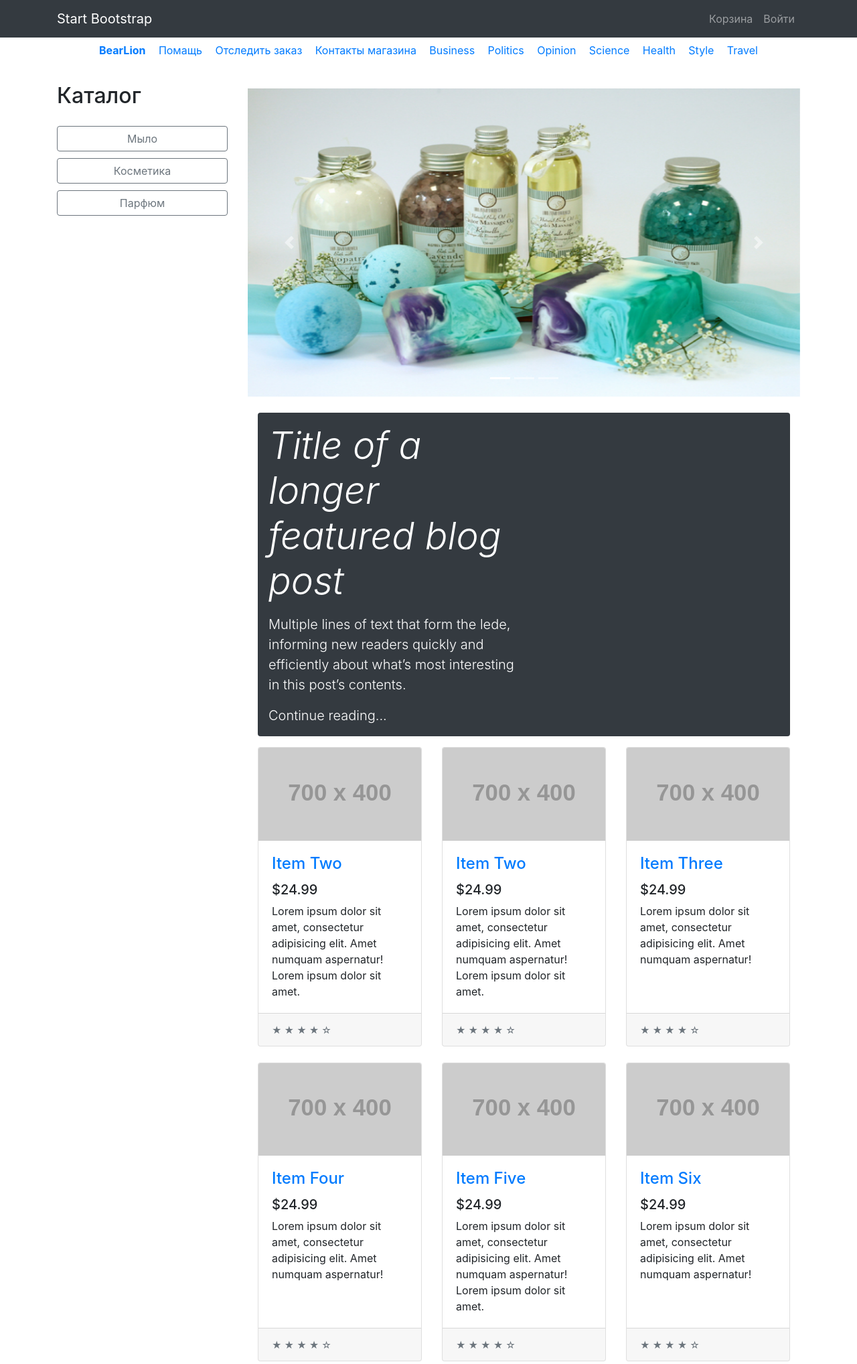
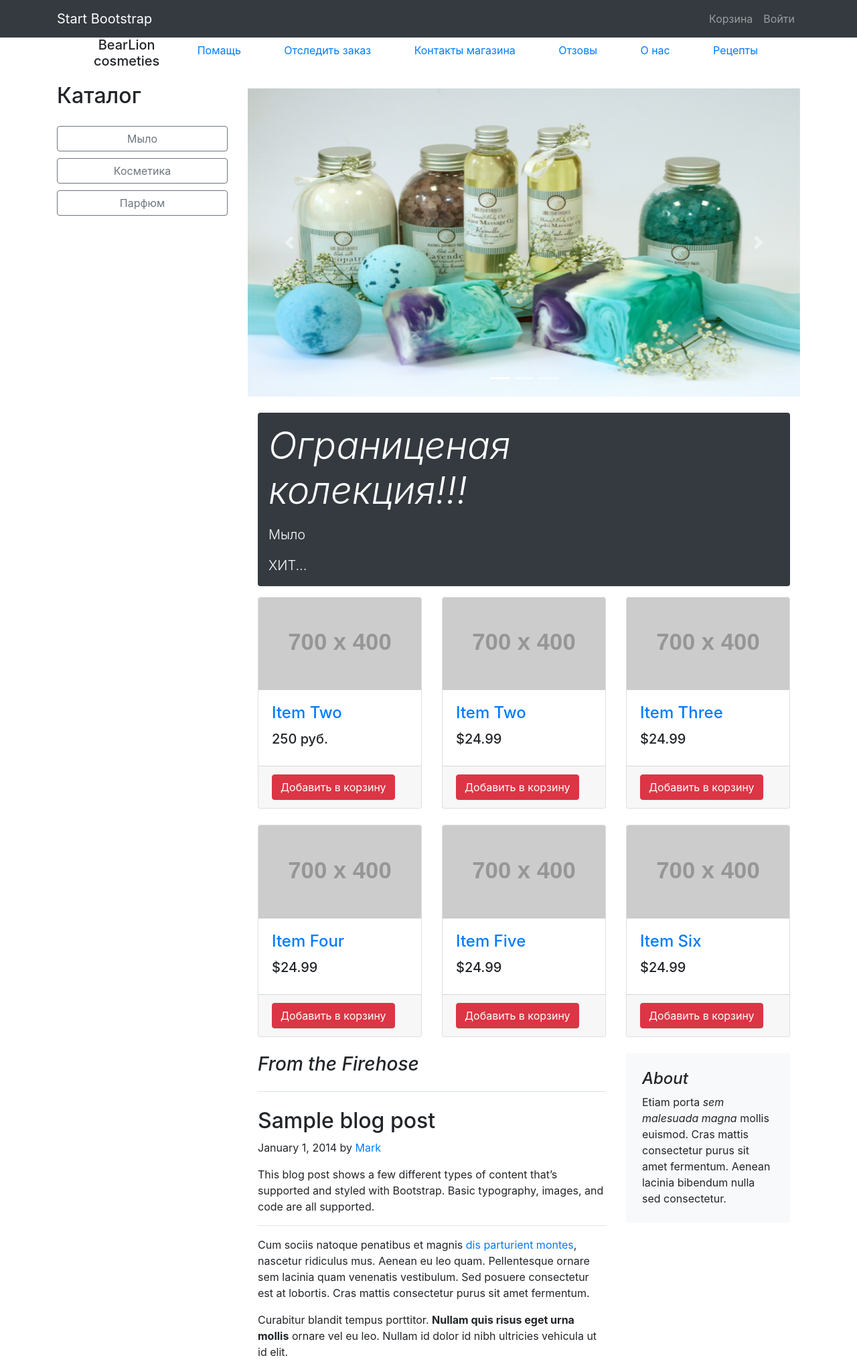
Before and after one commit to preboe/store, a Django app: page / in a window 1280 px wide. Shown: the top 2036 px of the page at 67% size. Run offline with Django 3.2, Linux system fonts and the light colour scheme; grey boxes labelled with a size stand in for pictures from a placeholder-image service; some libraries are stand-ins or nearby versions.

Commit message:
Добавил forms.py и password.html

```diff
--- a/mainapp/templates/base.html
+++ b/mainapp/templates/base.html
@@ -52,7 +52,7 @@
 
   <nav class="navbar navbar-expand-lg navbar-dark bg-dark fixed-top">
     <div class="container">
-      <a class="navbar-brand" href="#">Start Bootstrap</a>
+      <a class="navbar-brand" href="{% url 'base' %}">Start Bootstrap</a>
       <button class="navbar-toggler" type="button" data-toggle="collapse" data-target="#navbarResponsive" aria-controls="navbarResponsive" aria-expanded="false" aria-label="Toggle navigation">
         <span class="navbar-toggler-icon"></span>
       </button>
@@ -62,7 +62,7 @@
             <a class="nav-link" href="#">Корзина</a>
           </li>
           <li class="nav-item">
-            <a class="nav-link" href="#">Войти</a>
+            <a class="nav-link" href="{% url 'password' %}">Войти</a>
           </li>
         </ul>
       </div>
@@ -72,17 +72,13 @@
 
   <div class="nav-scroller py-0 mb-2">
     <nav class="nav d-flex justify-content-between">
-      <a class="p-2 link-secondary"><b>BearLion</b></a>
+      <h5 class=" link-secondary">BearLion<br>cosmeties</h5>
       <a class="p-2 link-secondary" href="#">Помащь</a>
       <a class="p-2 link-secondary" href="#">Отследить заказ</a>
       <a class="p-2 link-secondary" href="#">Контакты магазина</a>
-      <a class="p-2 link-secondary" href="#">Business</a>
-      <a class="p-2 link-secondary" href="#">Politics</a>
-      <a class="p-2 link-secondary" href="#">Opinion</a>
-      <a class="p-2 link-secondary" href="#">Science</a>
-      <a class="p-2 link-secondary" href="#">Health</a>
-      <a class="p-2 link-secondary" href="#">Style</a>
-      <a class="p-2 link-secondary" href="#">Travel</a>
+      <a class="p-2 link-secondary" href="#">Отзовы</a>
+      <a class="p-2 link-secondary" href="#">О нас</a>
+      <a class="p-2 link-secondary" href="#">Рецепты</a>
     </nav>
   </div>
 </div>
@@ -140,9 +136,9 @@
 <main class="container">
   <div class="p-3 p-md-3 mb-3 text-white rounded bg-dark">
     <div class="col-md-6 px-0">
-      <h1 class="display-4 font-italic">Title of a longer featured blog post</h1>
-      <p class="lead my-3">Multiple lines of text that form the lede, informing new readers quickly and efficiently about what’s most interesting in this post’s contents.</p>
-      <p class="lead mb-0"><a href="#" class="text-white fw-bold">Continue reading...</a></p>
+      <h2 class="display-4 font-italic">Ограниценая колекция!!!</h2>
+      <p class="lead my-3">Мыло </p>
+      <p class="lead mb-0"><a href="#" class="text-white fw-bold">ХИТ...</a></p>
     </div>
   </div>
 
@@ -156,11 +152,11 @@
                 <h4 class="card-title">
                   <a href="#">Item Two</a>
                 </h4>
-                <h5>$24.99</h5>
-                <p class="card-text">Lorem ipsum dolor sit amet, consectetur adipisicing elit. Amet numquam aspernatur! Lorem ipsum dolor sit amet.</p>
+                <h5>250 руб.</h5>
+                <p class="card-text"></p>
               </div>
               <div class="card-footer">
-                <small class="text-muted">&#9733; &#9733; &#9733; &#9733; &#9734;</small>
+                <a href="#"><button class="btn btn-danger">Добавить в корзину</button></a>
               </div>
             </div>
           </div>
@@ -173,10 +169,10 @@
                   <a href="#">Item Two</a>
                 </h4>
                 <h5>$24.99</h5>
-                <p class="card-text">Lorem ipsum dolor sit amet, consectetur adipisicing elit. Amet numquam aspernatur! Lorem ipsum dolor sit amet.</p>
+                <p class="card-text"></p>
               </div>
               <div class="card-footer">
-                <small class="text-muted">&#9733; &#9733; &#9733; &#9733; &#9734;</small>
+                <a href="#"><button class="btn btn-danger">Добавить в корзину</button></a>
               </div>
             </div>
           </div>
@@ -189,10 +185,10 @@
                   <a href="#">Item Three</a>
                 </h4>
                 <h5>$24.99</h5>
-                <p class="card-text">Lorem ipsum dolor sit amet, consectetur adipisicing elit. Amet numquam aspernatur!</p>
+                <p class="card-text"></p>
               </div>
               <div class="card-footer">
-                <small class="text-muted">&#9733; &#9733; &#9733; &#9733; &#9734;</small>
+                <a href="#"><button class="btn btn-danger">Добавить в корзину</button></a>
               </div>
             </div>
           </div>
@@ -205,10 +201,10 @@
                   <a href="#">Item Four</a>
                 </h4>
                 <h5>$24.99</h5>
-                <p class="card-text">Lorem ipsum dolor sit amet, consectetur adipisicing elit. Amet numquam aspernatur!</p>
+                <p class="card-text"></p>
               </div>
               <div class="card-footer">
-                <small class="text-muted">&#9733; &#9733; &#9733; &#9733; &#9734;</small>
+                <a href="#"><button class="btn btn-danger">Добавить в корзину</button></a>
               </div>
             </div>
           </div>
@@ -221,10 +217,10 @@
                   <a href="#">Item Five</a>
                 </h4>
                 <h5>$24.99</h5>
-                <p class="card-text">Lorem ipsum dolor sit amet, consectetur adipisicing elit. Amet numquam aspernatur! Lorem ipsum dolor sit amet.</p>
+                <p class="card-text"></p>
               </div>
               <div class="card-footer">
-                <small class="text-muted">&#9733; &#9733; &#9733; &#9733; &#9734;</small>
+                <a href="#"><button class="btn btn-danger">Добавить в корзину</button></a>
               </div>
             </div>
           </div>
@@ -237,10 +233,10 @@
                   <a href="#">Item Six</a>
                 </h4>
                 <h5>$24.99</h5>
-                <p class="card-text">Lorem ipsum dolor sit amet, consectetur adipisicing elit. Amet numquam aspernatur!</p>
+                <p class="card-text"></p>
               </div>
               <div class="card-footer">
-                <small class="text-muted">&#9733; &#9733; &#9733; &#9733; &#9734;</small>
+                <a href="#"><button class="btn btn-danger">Добавить в корзину</button></a>
               </div>
             </div>
           </div>
--- /dev/null
+++ b/mainapp/templates/password.html
@@ -0,0 +1,6 @@
+{% extends 'base.html' %}
+{% block content %}
+
+    <p>регестрация</p>
+
+{% endblock content %}
--- a/mainapp/urls.py
+++ b/mainapp/urls.py
@@ -4,5 +4,6 @@ from .views import test_view, ProductDetailView
 
 urlpatterns = [
     path('', test_view, name='base'),
-    path('products/<str:ct_model>/<str:slug>/', ProductDetailView.as_view(), name='product_detail')
+    path('products/<str:ct_model>/<str:slug>/', ProductDetailView.as_view(), name='product_detail'),
+    path('password', test_view, name='password')
 ]
--- a/mainapp/views.py
+++ b/mainapp/views.py
@@ -1,10 +1,18 @@
 from django.shortcuts import render
 from django.views.generic import DeleteView
+from .models import Soap, Cosmetics, Perfume
 
-from .models import Soap, Cosmetics, Perfume
+from .forms import LoginForm
+
+
+
+
 
 def test_view(request):
     return render(request, 'base.html', {})
+
+def password(request):
+    return render(request, 'password.html',)
 
 
 class ProductDetailView(DeleteView):
```
Also changed, not shown: mainapp/forms.py (added, +46 -0 lines).
